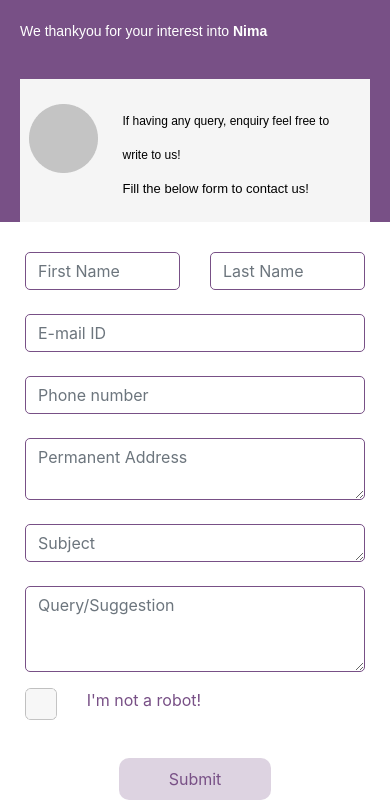
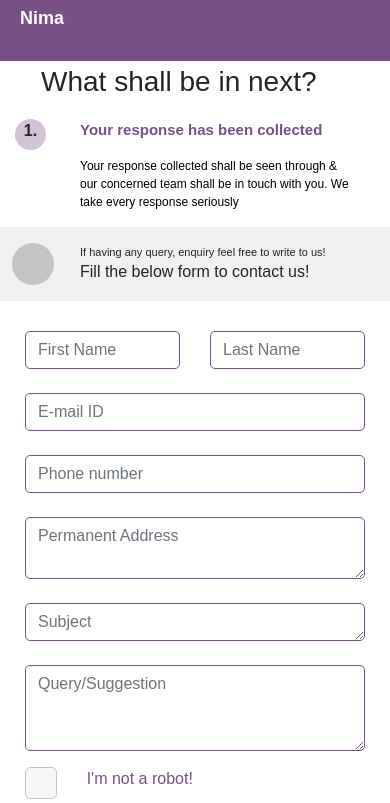
Before and after one commit to ritika020/NIMA_ContactUs_Ritika-Srushti, a React app: page / in a window 390 px wide. Shown: the part 229-1032 px from the top of the page. Built offline with nearby package versions, Linux system fonts and the light colour scheme.

Commit message:
mobile view done

```diff
--- a/package.json
+++ b/package.json
@@ -11,6 +11,7 @@
     "react-bootstrap-form": "^0.1.4-beta6",
     "react-bootstrap-validation": "^0.1.11",
     "react-dom": "^17.0.1",
+    "react-icons": "^4.1.0",
     "react-scripts": "4.0.1",
     "web-vitals": "^0.2.4"
   },
--- a/src/first/first.css
+++ b/src/first/first.css
@@ -1,5 +1,6 @@
 .ContactFirst {
   background: #f5f5f5;
+  font-family: "Poppins", sans-serif;
   padding-bottom: 75px;
 }
 .mobileView {
@@ -137,7 +138,10 @@
     padding-bottom: 75px;
     background-color: white;
   }
-
+  .ContactMobile_image {
+    width: 42px;
+    height: 42px;
+  }
   .Contact_form {
     background: white;
     /* padding-left: 40px;
@@ -164,8 +168,9 @@
   }
 
   .Form_submitBtn {
-    background: rgba(120, 80, 134, 0.25);
-    color: #785086;
+    background: #785086;
+    /* color: #785086; */
+    color: black;
     border-radius: 10px;
     padding-top: 9px;
     padding-bottom: 9px;
@@ -175,4 +180,42 @@
     margin-top: 30px;
     margin-bottom: 30px;
   }
+  .ContactMobile_number {
+    background: #d1c3d6;
+    border-radius: 50%;
+    width: 31px;
+    height: 31px;
+    text-align: center;
+    font-weight: bold;
+    font-family: "Poppins", sans-serif;
+  }
+  .ContactMobile_lititle {
+    font-family: "Poppins", sans-serif;
+    font-style: normal;
+    font-weight: 600;
+    font-size: 15px;
+    line-height: 22px;
+    color: #785086;
+  }
+  .ContactMobile_liSubtitle {
+    font-family: "Poppins", sans-serif;
+    font-style: normal;
+    font-weight: normal;
+    font-size: 12px;
+    line-height: 18px;
+    color: #000000;
+    margin-right: 20px;
+  }
+  .ContactMobile_rowHeader {
+    background: #f1f1f1;
+  }
+  .ContactHeaderMobile_Col2title {
+    font-size: 11px;
+    margin-bottom: 0;
+  }
+
+  .ContactHeaderMobile_Col2subtitle {
+    font-size: 16px;
+    margin-bottom: 0;
+  }
 }
--- a/src/first/first.js
+++ b/src/first/first.js
@@ -5,13 +5,61 @@ import Button from "react-bootstrap/Button";
 import one from "../Images/1.png";
 import "./first.css";
 import captch from "../Images/Rectangle 1436.png";
+import ellipse from "../Images/Ellipse 220.png";
+import { MdMenu } from "react-icons/md";
+
 class First extends React.Component {
   render() {
     return (
       <Fragment>
         <div className="mobileView">
-          <div className=" container-fluid ContactFirst p-0">
-            <div className="row  p-0  ContactHeader_row">
+          <div className="ContactFirst p-0">
+            <div className="row p-0 ContactHeader_row">
+              <div
+                className="col-11 p-0 text-center"
+                style={{ fontSize: "28px" }}
+              >
+                <p>What shall be in next?</p>
+              </div>
+            </div>
+            <div className="row p-0 ContactHeader_row">
+              <div className="col-2">
+                <p className="ContactMobile_number">1.</p>
+              </div>
+              <div className="col-10">
+                <p className="ContactMobile_lititle">
+                  Your response has been collected
+                </p>
+                <p className="ContactMobile_liSubtitle">
+                  Your response collected shall be seen through & our concerned
+                  team shall be in touch with you. We take every response
+                  seriously
+                </p>
+              </div>
+            </div>
+            <div className="row  p-0 ContactHeader_row align-items-center ContactMobile_rowHeader">
+              <div
+                className="col-2 pl-0 pr-0 mt-3 mb-3"
+                style={{ textAlign: "center" }}
+              >
+                <img
+                  src={ellipse}
+                  alt=""
+                  className="img-fluid ContactMobile_image"
+                />
+              </div>
+              <div className="col-10 mt-3 mb-3">
+                <div>
+                  <p className="ContactHeaderMobile_Col2title">
+                    If having any query, enquiry feel free to write to us!
+                  </p>
+                  <p className="ContactHeaderMobile_Col2subtitle">
+                    Fill the below form to contact us!
+                  </p>
+                </div>
+              </div>
+            </div>
+            <div className="row  p-0 ContactHeader_row">
               <div className="col-12 Contact_form">
                 <div className="">
                   <form className="row Contact_col2Form">
@@ -105,8 +153,36 @@ class First extends React.Component {
                   </form>
                 </div>
               </div>
-              <div className="col-12 p-0">
-                <img src={one} alt="" className="Contact_col1Image img-fluid" />
+            </div>
+            <div className="row p-0 ContactHeader_row mt-5">
+              <div className="col-2">
+                <p className="ContactMobile_number">2.</p>
+              </div>
+              <div className="col-10">
+                <p className="ContactMobile_lititle">
+                  Together we grow, together we improve
+                </p>
+                <p className="ContactMobile_liSubtitle">
+                  Nima Strives harder each day to give a best one to one
+                  experience. All the alloted are ISM graduates which believes
+                  in the query generated & heads towards bringing a change in.
+                </p>
+              </div>
+            </div>
+            <div className="row p-0 ContactHeader_row">
+              <div className="col-2">
+                <p className="ContactMobile_number">3.</p>
+              </div>
+              <div className="col-10">
+                <p className="ContactMobile_lititle">
+                  Doubts, FAQ’s can be confirmed from here?
+                </p>
+                <p className="ContactMobile_liSubtitle mb-5">
+                  Our trained Medical Professionals are members of this
+                  association, this service can be considered for any enquirey
+                  related for NIMA’s enrollment & FAQ’s regarding the Process
+                  shall also be solved
+                </p>
               </div>
             </div>
           </div>
--- a/src/header/header.css
+++ b/src/header/header.css
@@ -5,6 +5,9 @@
   font-size: 58px;
   line-height: 87px;
   color: #ffffff;
+}
+.ContactMobile_menu {
+  display: none;
 }
 .ContactHeader_container {
   background: #785086;
@@ -165,13 +168,13 @@
     font-family: "Poppins", sans-serif;
     font-style: normal;
     font-weight: 600;
-    font-size: 35px;
+    font-size: 38px;
     margin-bottom: 0;
     color: #ffffff;
   }
   .ContactHeader_container {
     background: #785086;
-    padding-top: 150px;
+    padding-top: 70px;
     padding-left: 20px;
     padding-right: 20px;
   }
@@ -188,16 +191,17 @@
     font-family: "Poppins", sans-serif;
     font-style: normal;
     font-weight: normal;
-    font-size: 14px;
+    font-size: 18px;
+    line-height: 2;
     margin-bottom: 0;
     color: #ffffff;
   }
 
-  .ContactHeader_Col2title {
+  /* .ContactHeader_Col2title {
     font-family: "Poppins", sans-serif;
     font-style: normal;
     font-weight: normal;
-    font-size: 12px;
+    font-size: 11px;
     margin-bottom: 0;
     color: #000000;
   }
@@ -208,10 +212,16 @@
     font-weight: normal;
     font-size: 13px;
     color: #000000;
-  }
+  } */
 
   .ContactHeader_col2 {
     background: #f5f5f5;
     padding-top: 25px;
   }
+  .ContactMobile_menu {
+    display: block;
+  }
+  .ContactUs_mobile {
+    display: none;
+  }
 }
--- a/src/header/header.js
+++ b/src/header/header.js
@@ -1,6 +1,8 @@
 import React from "react";
 import "./header.css";
 import ellipse from "../Images/Ellipse 220.png";
+import { MdMenu } from "react-icons/md";
+
 class Header extends React.Component {
   render() {
     return (
@@ -26,6 +28,9 @@ class Header extends React.Component {
       //     </div>
       //   </div>
       <div className="ContactHeader_container container-fluid">
+        <div className="row align-items-end p-0 ContactMobile_menu ContactHeader_row">
+          <MdMenu color="white" size={30} />
+        </div>
         <div className="row align-items-end p-0  ContactHeader_row">
           <div className="col-md-5 col-12 p-0">
             <div className="ContactHeader_col1">
@@ -35,7 +40,7 @@ class Header extends React.Component {
               </p>
             </div>
           </div>
-          <div className="col-md-7 col-12 ContactHeader_col2 ">
+          <div className="col-md-7 ContactUs_mobile col-12 ContactHeader_col2 ">
             <div className="row">
               <div
                 className="col-md-2 col-3 p-0"
```
Also changed, not shown: 2 other files.
